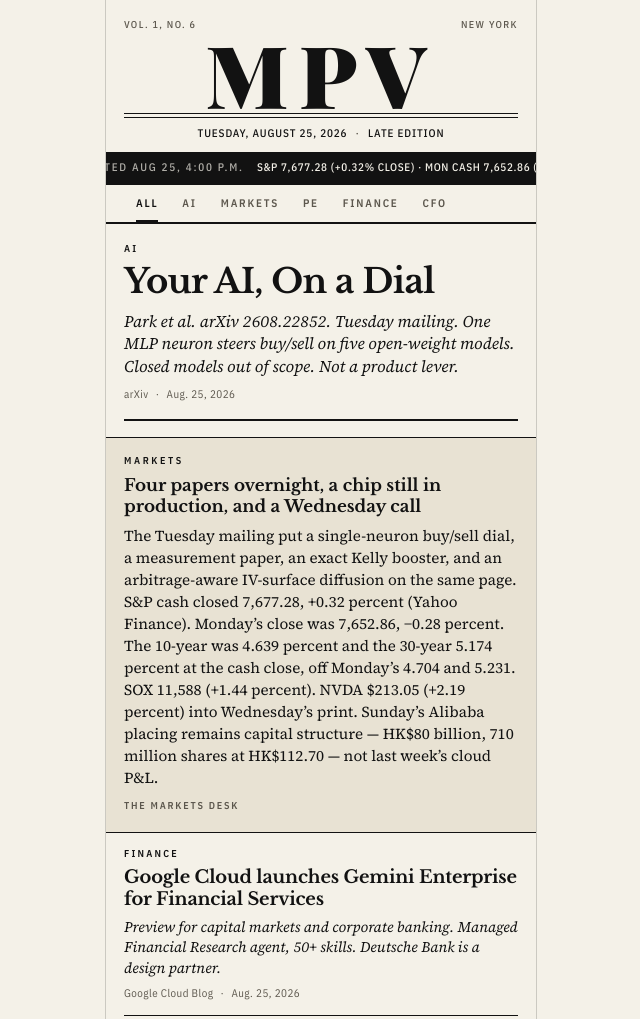
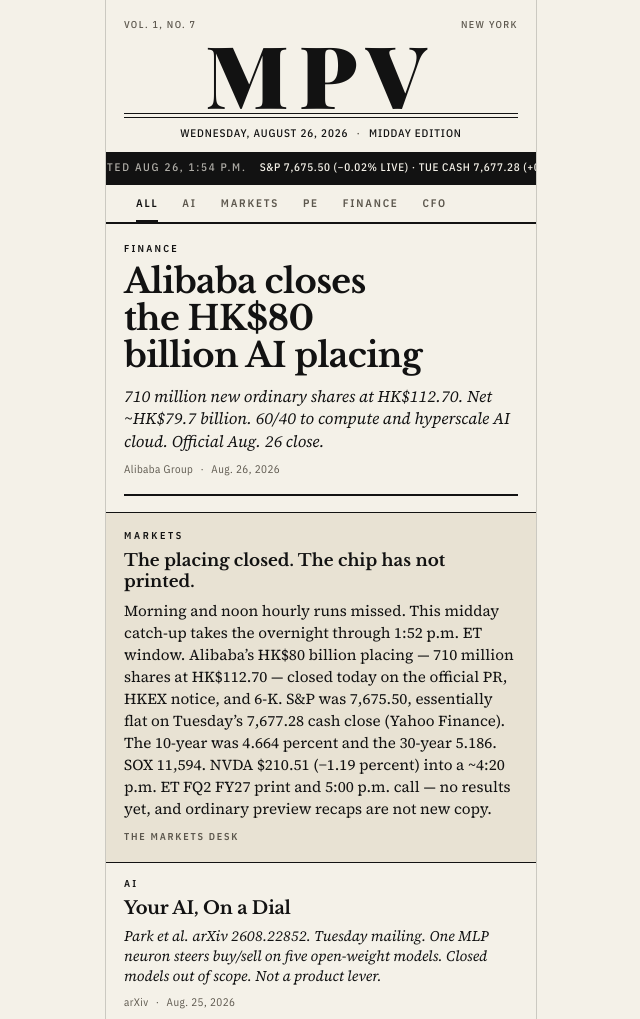
Before and after one commit to mpv-ai/mpv, a website: page index.html in a window 1280 px wide. Shown: the top 1019 px of the page, without its empty margins (319-959 px from the left). Drawn offline with nearby package versions, Linux system fonts and the light colour scheme.

Commit message:
MPV Vol. 1, No. 7 — Wednesday, August 26, 2026
Catch-up after missed morning/noon runs. Add placement-close (Alibaba HK$80B AI placing official Aug. 26 close). Refresh midday tape. Keep prior stories. No NVDA results.

```diff
--- a/edition.json
+++ b/edition.json
@@ -1,19 +1,19 @@
 {
   "volume": 1,
-  "number": 6,
+  "number": 7,
   "city": "New York",
-  "date": "Tuesday, August 25, 2026",
-  "editionLabel": "Late Edition",
+  "date": "Wednesday, August 26, 2026",
+  "editionLabel": "Midday Edition",
   "tape": {
     "source": "Yahoo Finance",
-    "updated": "Aug 25, 4:00 p.m.",
-    "line": "S&P 7,677.28 (+0.32% close) · Mon cash 7,652.86 (−0.28%) · 10-year 4.639% · 30-year 5.174% · SOX 11,588 (+1.44%) · NVDA $213.05 (+2.19% close)"
+    "updated": "Aug 26, 1:54 p.m.",
+    "line": "S&P 7,675.50 (−0.02% live) · Tue cash 7,677.28 (+0.32%) · 10-year 4.664% · 30-year 5.186% · SOX 11,594 (+0.05%) · NVDA $210.51 (−1.19% live)"
   },
   "deskNote": {
     "kicker": "Markets",
-    "hed": "Four papers overnight, a chip still in production, and a Wednesday call",
+    "hed": "The placing closed. The chip has not printed.",
     "signed": "The Markets desk",
-    "body": "The Tuesday mailing put a single-neuron buy/sell dial, a measurement paper, an exact Kelly booster, and an arbitrage-aware IV-surface diffusion on the same page. S&P cash closed 7,677.28, +0.32 percent (Yahoo Finance). Monday’s close was 7,652.86, −0.28 percent. The 10-year was 4.639 percent and the 30-year 5.174 percent at the cash close, off Monday’s 4.704 and 5.231. SOX 11,588 (+1.44 percent). NVDA $213.05 (+2.19 percent) into Wednesday’s print. Sunday’s Alibaba placing remains capital structure — HK$80 billion, 710 million shares at HK$112.70 — not last week’s cloud P&L."
+    "body": "Morning and noon hourly runs missed. This midday catch-up takes the overnight through 1:52 p.m. ET window. Alibaba’s HK$80 billion placing — 710 million shares at HK$112.70 — closed today on the official PR, HKEX notice, and 6-K. S&P was 7,675.50, essentially flat on Tuesday’s 7,677.28 cash close (Yahoo Finance). The 10-year was 4.664 percent and the 30-year 5.186. SOX 11,594. NVDA $210.51 (−1.19 percent) into a ~4:20 p.m. ET FQ2 FY27 print and 5:00 p.m. call — no results yet, and ordinary preview recaps are not new copy."
   },
   "comingUp": {
     "label": "Coming up",
@@ -30,8 +30,36 @@
   ],
   "stories": [
     {
+      "id": "placement-close",
+      "lead": true,
+      "section": "Finance",
+      "kicker": "Finance",
+      "hed": "Alibaba closes the HK$80 billion AI placing",
+      "dek": "710 million new ordinary shares at HK$112.70. Net ~HK$79.7 billion. 60/40 to compute and hyperscale AI cloud. Official Aug. 26 close.",
+      "date": "Aug. 26, 2026",
+      "source": "Alibaba Group",
+      "url": "https://www.alibabagroup.com/en-US/document-2029365886510432256",
+      "also": [
+        {
+          "label": "HKEX completion",
+          "url": "https://www1.hkexnews.hk/listedco/listconews/sehk/2026/0826/2026082601205.pdf"
+        },
+        {
+          "label": "SEC 6-K",
+          "url": "https://www.sec.gov/Archives/edgar/data/1577552/000119312526365894/project_turing_closing.htm"
+        }
+      ],
+      "owner": "GUIDE",
+      "action": "Capital structure is closed. Keep the June-quarter 45 / 75 / −75 on three ledgers. Do not write Reuters’ $10.2 billion conversion as the PR figure.",
+      "grafs": [
+        "Alibaba Group announced today that its HK$80 billion placing of 710,000,000 newly issued ordinary shares at HK$112.70 a share has closed. The Hong Kong Stock Exchange completion notice and a Form 6-K both date the close Aug. 26. All conditions in the Aug. 23 placing agreement were fulfilled. The shares went to non-U.S. persons outside the United States under Regulation S.",
+        "Gross proceeds were HK$80.0 billion; net proceeds after commission and expenses are about HK$79.7 billion. Intended use is 100 percent full-stack AI: about 60 percent, or HK$47,871 million, to expand global computing infrastructure; about 40 percent, or HK$31,914 million, to accelerate hyperscale AI data centers and upgrade storage, databases, and high-performance networking for an Agentic Cloud architecture. Issued shares rise from 19,174,988,918 to 19,884,988,918 — about 3.57 percent of the enlarged capital. The company said no placee becomes a substantial shareholder.",
+        "This closes Sunday’s priced deal. It is not a redo of last week’s June-quarter print — AI Cloud +45 percent demand with cloud adjusted EBITA +133 percent to a 12 percent margin; group GAAP net income −75 percent; group capex +75 percent. Keep those three ledgers. The PR figure is HK$80 billion, not a dollar conversion."
+      ]
+    },
+    {
       "id": "dial",
-      "lead": true,
+      "lead": false,
       "section": "AI",
       "kicker": "AI",
       "hed": "Your AI, On a Dial",
--- a/index.html
+++ b/index.html
@@ -3,8 +3,8 @@
 <head>
   <meta charset="utf-8">
   <meta name="viewport" content="width=device-width, initial-scale=1, viewport-fit=cover">
-  <title>MPV — Tuesday, August 25, 2026</title>
-  <meta name="description" content="MPV Vol. 1, No. 6. Tuesday, August 25, 2026. Morning Edition. New York.">
+  <title>MPV — Wednesday, August 26, 2026</title>
+  <meta name="description" content="MPV Vol. 1, No. 7. Wednesday, August 26, 2026. Midday Edition. New York.">
   <meta name="theme-color" content="#121212">
   <meta name="apple-mobile-web-app-capable" content="yes">
   <meta name="mobile-web-app-capable" content="yes">
--- a/sw.js
+++ b/sw.js
@@ -1,4 +1,4 @@
-const CACHE = "mpv-hourly-20260825-no6";
+const CACHE = "mpv-hourly-20260826-no7";
 const ASSETS = [
   "./",
   "./index.html",
```
Also changed, not shown: README.md, manifest.webmanifest.
